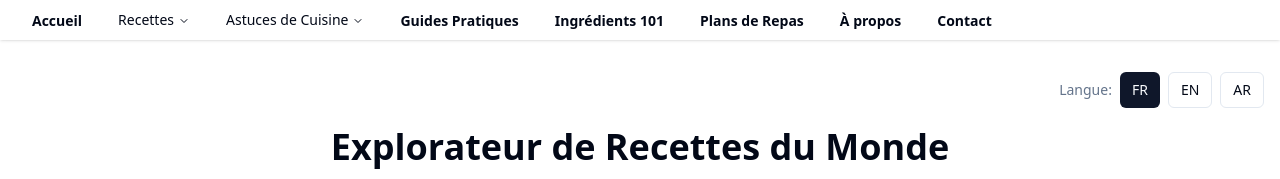
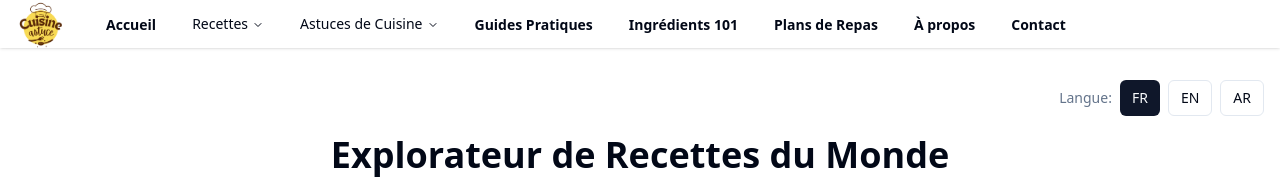
Before and after one commit to dimajadid1000/global-flavor-explorer, a React (Vite) app: page / in a window 1280 px wide. Shown: the top 179 px of the page. Built offline with nearby package versions, Linux system fonts and the light colour scheme.

Commit message:
Add logo and favicon
Adds the provided logo to the site's top-left corner and sets it as the favicon.

```diff
--- a/index.html
+++ b/index.html
@@ -1,3 +1,4 @@
+
 <!DOCTYPE html>
 <html lang="en">
   <head>
@@ -15,6 +16,7 @@
     <meta name="twitter:card" content="summary_large_image" />
     <meta name="twitter:site" content="@lovable_dev" />
     <meta name="twitter:image" content="https://lovable.dev/opengraph-image-p98pqg.png" />
+    <link rel="icon" href="/lovable-uploads/4306d701-cc79-4903-8214-b171651fed22.png" type="image/png">
   </head>
 
   <body>
--- a/src/components/MainNav.tsx
+++ b/src/components/MainNav.tsx
@@ -13,7 +13,17 @@ import {
 export default function MainNav() {
   return (
     <nav className="w-full bg-white shadow sticky top-0 z-30">
-      <div className="max-w-7xl mx-auto px-4">
+      <div className="max-w-7xl mx-auto px-4 flex items-center">
+        {/* Logo à gauche */}
+        <Link to="/" className="mr-6 flex items-center group" aria-label="Accueil">
+          <img
+            src="/lovable-uploads/4306d701-cc79-4903-8214-b171651fed22.png"
+            alt="Cuisine Astuce Logo"
+            className="h-12 w-auto transition-transform duration-200 group-hover:scale-105"
+            style={{ maxHeight: 48 }}
+          />
+        </Link>
+        {/* Barre de menu */}
         <NavigationMenu>
           <NavigationMenuList>
             {/* Accueil */}
@@ -26,7 +36,7 @@ export default function MainNav() {
             {/* Recettes */}
             <NavigationMenuItem>
               <NavigationMenuTrigger>Recettes</NavigationMenuTrigger>
-              <NavigationMenuContent className="md:left-1/2 md:-translate-x-1/2 md:right-auto">
+              <NavigationMenuContent className="md:left-auto md:right-auto">
                 <div className="min-w-[220px] p-2">
                   <div className="font-semibold text-xs text-gray-400 px-2 mb-2">Par pays/cuisine :</div>
                   <ul>
@@ -122,8 +132,6 @@ export default function MainNav() {
                 <Link to="/contact" className="px-4 py-2 text-sm font-semibold hover:text-primary">Contact</Link>
               </NavigationMenuLink>
             </NavigationMenuItem>
-
-            {/* Boutique supprimée */}
           </NavigationMenuList>
         </NavigationMenu>
       </div>
```
Also changed, not shown: public/lovable-uploads/4306d701-cc79-4903-8214-b171651fed22.png (added).
